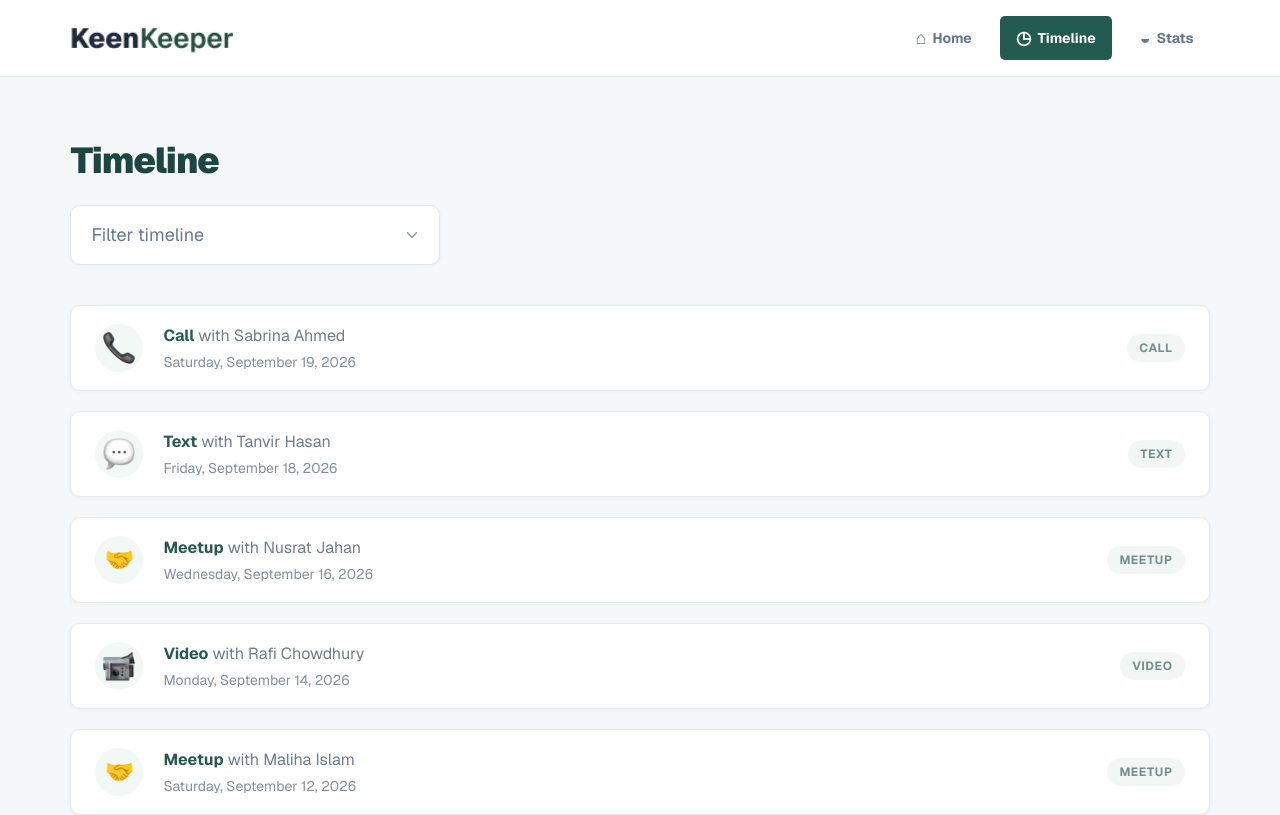
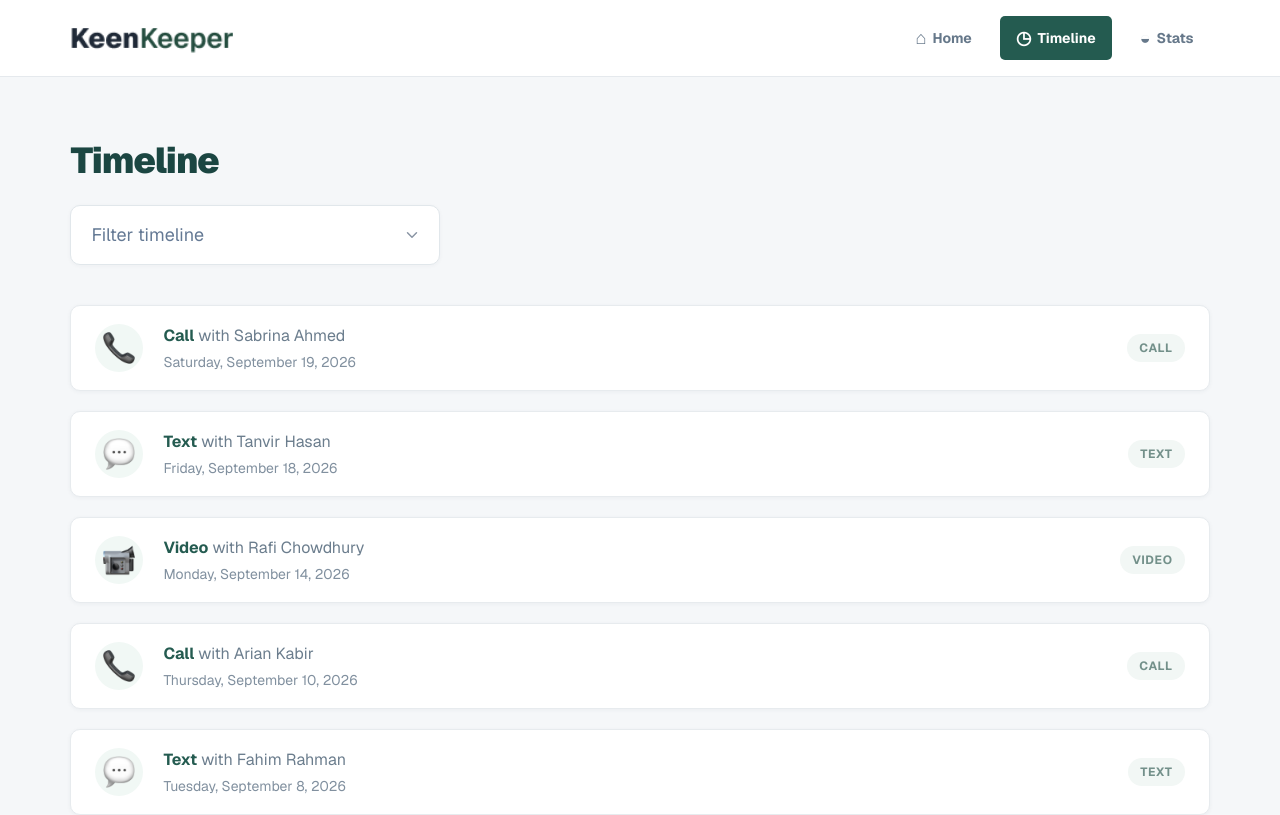
Before and after one commit to mdfajlerabby/keen-keeper, a Next.js app: page /timeline in a window 1280 px wide. Shown: the top 815 px of the page. Built offline with nearby package versions, Linux system fonts and the light colour scheme.

Commit message:
align friend and timeline data with rubric

```diff
--- a/app/data/friends.json
+++ b/app/data/friends.json
@@ -8,7 +8,5 @@
   { "id": 7, "name": "Lisa Nakamura", "picture": "https://images.unsplash.com/photo-1524504388940-b1c1722653e1?w=300&q=85", "email": "lisa.nakamura@example.com", "days_since_contact": 6, "status": "on-track", "tags": ["work"], "bio": "Always ready with a new idea, a thoughtful note, or a reason to celebrate.", "goal": 14, "next_due_date": "2026-10-04" },
   { "id": 8, "name": "James Wright", "picture": "https://images.unsplash.com/photo-1507003211169-0a1dd7228f2d?w=300&q=85", "email": "james.wright@example.com", "days_since_contact": 6, "status": "almost due", "tags": ["hobby", "travel"], "bio": "An easygoing friend who never says no to a new trail or new city.", "goal": 14, "next_due_date": "2026-09-26" },
   { "id": 9, "name": "Sofia Martin", "picture": "https://images.unsplash.com/photo-1517841905240-472988babdf9?w=300&q=85", "email": "sofia.martin@example.com", "days_since_contact": 6, "status": "almost due", "tags": ["work"], "bio": "A bright, generous friend with a talent for making ordinary days feel special.", "goal": 14, "next_due_date": "2026-09-26" },
-  { "id": 10, "name": "Ryan O'Brien", "picture": "https://images.unsplash.com/photo-1506794778202-cad84cf45f1d?w=300&q=85", "email": "ryan.obrien@example.com", "days_since_contact": 6, "status": "overdue", "tags": ["hobby", "travel"], "bio": "The friend to call when you need a practical answer or an overly ambitious plan.", "goal": 14, "next_due_date": "2026-09-20" },
-  { "id": 11, "name": "Maya Patel", "picture": "https://images.unsplash.com/photo-1531123897727-8f129e1688ce?w=300&q=85", "email": "maya.patel@example.com", "days_since_contact": 3, "status": "on-track", "tags": ["family"], "bio": "A thoughtful friend who always brings calm energy and a fresh perspective.", "goal": 14, "next_due_date": "2026-10-07" },
-  { "id": 12, "name": "Noah Bennett", "picture": "https://images.unsplash.com/photo-1519085360753-af0119f7cbe7?w=300&q=85", "email": "noah.bennett@example.com", "days_since_contact": 4, "status": "almost due", "tags": ["hobby"], "bio": "A curious, dependable friend who is always ready for the next adventure.", "goal": 14, "next_due_date": "2026-09-28" }
+  { "id": 10, "name": "Ryan O'Brien", "picture": "https://images.unsplash.com/photo-1506794778202-cad84cf45f1d?w=300&q=85", "email": "ryan.obrien@example.com", "days_since_contact": 6, "status": "overdue", "tags": ["hobby", "travel"], "bio": "The friend to call when you need a practical answer or an overly ambitious plan.", "goal": 14, "next_due_date": "2026-09-20" }
 ]
--- a/app/data/timeline.js
+++ b/app/data/timeline.js
@@ -1,16 +1,12 @@
 export const timelineSeed = [
   { id: "seed-1", type: "call", title: "Call with Sabrina Ahmed", date: "2026-09-19T15:30:00.000Z" },
   { id: "seed-2", type: "text", title: "Text with Tanvir Hasan", date: "2026-09-18T11:00:00.000Z" },
-  { id: "seed-3", type: "meetup", title: "Meetup with Nusrat Jahan", date: "2026-09-16T17:00:00.000Z" },
-  { id: "seed-4", type: "video", title: "Video with Rafi Chowdhury", date: "2026-09-14T19:00:00.000Z" },
-  { id: "seed-5", type: "meetup", title: "Meetup with Maliha Islam", date: "2026-09-12T13:00:00.000Z" },
-  { id: "seed-6", type: "call", title: "Call with Arian Kabir", date: "2026-09-10T16:00:00.000Z" },
-  { id: "seed-7", type: "text", title: "Text with Fahim Rahman", date: "2026-09-08T09:30:00.000Z" },
-  { id: "seed-8", type: "meetup", title: "Meetup with Jannat Sultana", date: "2026-09-06T14:00:00.000Z" },
-  { id: "seed-9", type: "call", title: "Call with Shuvo Das", date: "2026-09-04T18:30:00.000Z" },
-  { id: "seed-10", type: "video", title: "Video with Mehedi Hasan", date: "2026-09-02T20:00:00.000Z" },
-  { id: "seed-11", type: "text", title: "Text with Sanjida Noor", date: "2026-08-30T10:30:00.000Z" },
-  { id: "seed-12", type: "meetup", title: "Meetup with Imran Hossain", date: "2026-08-28T15:00:00.000Z" },
+  { id: "seed-3", type: "video", title: "Video with Rafi Chowdhury", date: "2026-09-14T19:00:00.000Z" },
+  { id: "seed-4", type: "call", title: "Call with Arian Kabir", date: "2026-09-10T16:00:00.000Z" },
+  { id: "seed-5", type: "text", title: "Text with Fahim Rahman", date: "2026-09-08T09:30:00.000Z" },
+  { id: "seed-6", type: "call", title: "Call with Shuvo Das", date: "2026-09-04T18:30:00.000Z" },
+  { id: "seed-7", type: "video", title: "Video with Mehedi Hasan", date: "2026-09-02T20:00:00.000Z" },
+  { id: "seed-8", type: "text", title: "Text with Sanjida Noor", date: "2026-08-30T10:30:00.000Z" },
 ];
 
 export function getStoredTimeline() {
--- a/app/page.js
+++ b/app/page.js
@@ -86,7 +86,7 @@ export default function Home() {
           },
           {
             label: "This month",
-            value: "12",
+            value: friends.length,
             color: "#ffffff",
           },
         ].map((item) => (
--- a/app/timeline/page.js
+++ b/app/timeline/page.js
@@ -9,11 +9,12 @@ const icons = {
   call: callIcon.src,
   text: textIcon.src,
   video: videoIcon.src,
-  meetup: "🤝",
 };
 export default function TimelinePage() {
   const [entries] = useState(() => {
-    return sortTimeline([...getStoredTimeline(), ...timelineSeed]);
+    return sortTimeline([...getStoredTimeline(), ...timelineSeed]).filter(
+      (entry) => ["call", "text", "video"].includes(entry.type),
+    );
   });
   const [filter, setFilter] = useState("all");
   const visible =
@@ -43,7 +44,6 @@ export default function TimelinePage() {
           <option value="call">Call</option>
           <option value="text">Text</option>
           <option value="video">Video</option>
-          <option value="meetup">Meetup</option>
         </select>
       </div>
       <div className="w-full space-y-5">
@@ -53,15 +53,7 @@ export default function TimelinePage() {
             className="flex min-h-[86px] items-center gap-5 rounded-[10px] border border-[#e7ebee] bg-white px-5 py-4 shadow-[0_1px_4px_rgba(40,60,70,0.05)] transition hover:-translate-y-0.5 hover:shadow-md sm:px-6"
           >
             <div className="flex h-12 w-12 shrink-0 items-center justify-center rounded-full bg-[#f1f8f5] text-2xl text-[#3c9a87]">
-              {entry.type === "meetup" ? (
-                icons[entry.type]
-              ) : (
-                <img
-                  src={icons[entry.type]}
-                  alt=""
-                  className="h-8 w-8 object-contain"
-                />
-              )}
+              <img src={icons[entry.type]} alt="" className="h-8 w-8 object-contain" />
             </div>
             <div className="min-w-0">
               <p className="text-base text-[#6b7d8d]">
```
Also changed, not shown: 1 other file (tests, documents, lock files or other folders).
